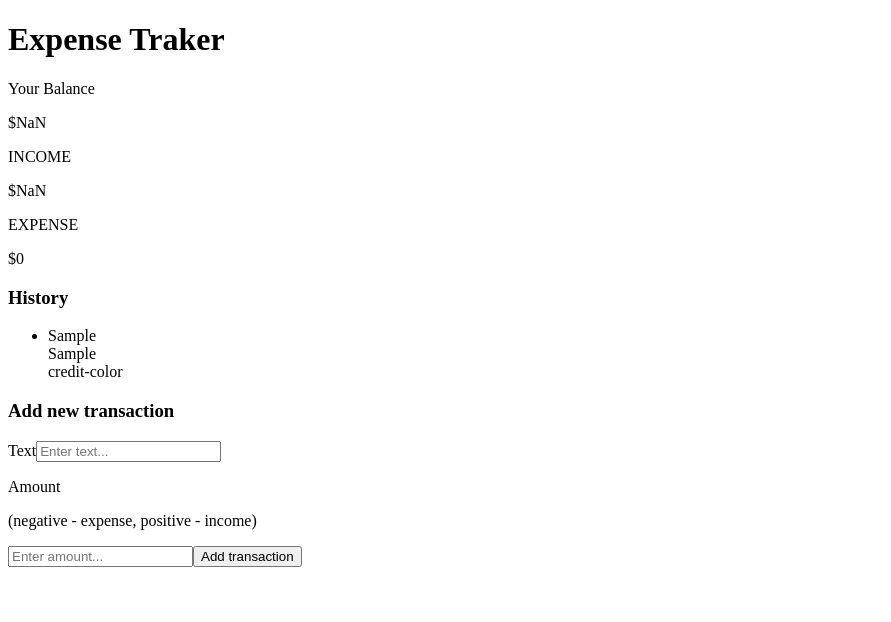
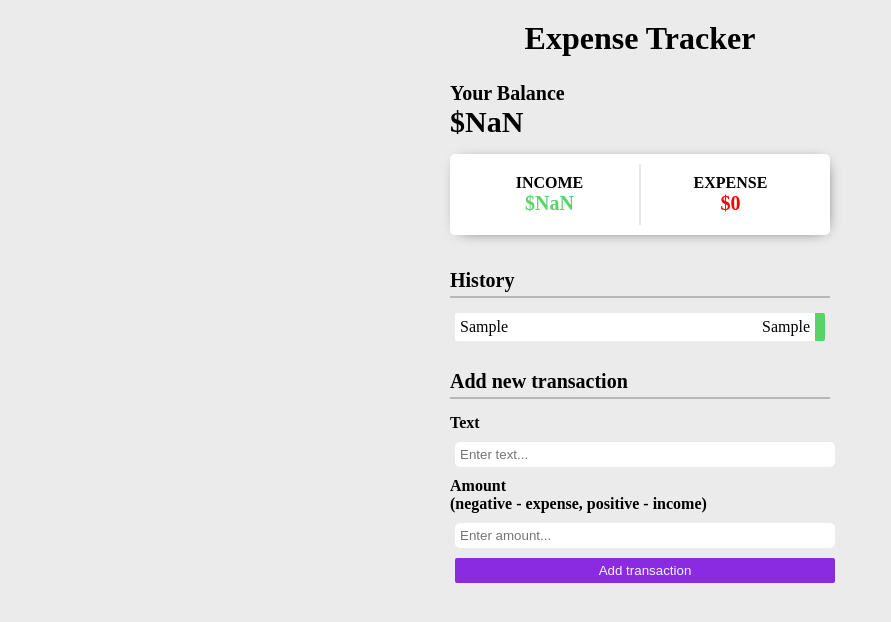
Before and after one commit to RaoAbhimanyuYadav/moneytracker, a React (Create React App) app: page / in a window 1280 px wide. Both pictures are taken after typing "Sample", "Sample" into the empty fields and a click on the button "Add transaction". Shown: the top 622 px of the page, without its empty margins (0-891 px from the left). Built offline with nearby package versions, Linux system fonts and the light colour scheme.

Commit message:
CSS completed

```diff
--- a/src/AddTrans.js
+++ b/src/AddTrans.js
@@ -1,50 +1,52 @@
-import React, { useState } from 'react'
-import { connect } from 'react-redux';
-
+import React, { useState } from "react";
+import { connect } from "react-redux";
+import "./addtrans.css";
 const AddTrans = (props) => {
-    const [amount,setAmount] = useState('');
-    const [type,setType] = useState('');
-    const [color,setColor] = useState('credit-color')
-    const handleText = (e)=>{
-        setType(e.target.value.trim())
+  const [amount, setAmount] = useState("");
+  const [type, setType] = useState("");
+  const [color, setColor] = useState("credit-color");
+  const handleText = (e) => {
+    setType(e.target.value.trim());
+  };
+  const handleAmount = (e) => {
+    setAmount(e.target.value.trim());
+    if (amount.substring(0, 1) === "-") {
+      setColor("debit-color");
+    } else {
+      setColor("credit-color");
     }
-    const handleAmount =(e)=>{
-        setAmount(e.target.value.trim())
-        if(amount.substring(0,1)==="-"){
-          setColor('debit-color')
-        }else{
-          setColor('credit-color')
-        }
-    }
-    const  handleSubmit = (e)=>{
-        e.preventDefault()
-        const key = new Date();
-        const transaction = {color,type,amount,key}
-        console.log(transaction)
-        setAmount('')
-        setType('')
-        props.addTrans(transaction)
-
-
-
-    }
+  };
+  const handleSubmit = (e) => {
+    e.preventDefault();
+    const key = new Date();
+    const transaction = { color, type, amount, key };
+    console.log(transaction);
+    setAmount("");
+    setType("");
+    props.addTrans(transaction);
+  };
   return (
-    <div className='add-tansaction'>
+    <div className="add-tansaction">
       <h3>Add new transaction</h3>
       <form onSubmit={handleSubmit}>
-          <label htmlFor='Text'>Text</label>
-          <input placeholder='Enter text...' name='Text' value={type} onChange={handleText}/>
-          <label htmlFor='Amount'><p>Amount</p><p>(negative - expense, positive - income)</p></label>
-          <input name='Amount' placeholder='Enter amount...' value={amount} onChange={handleAmount}/>
-          <button>Add transaction</button>
+        <label htmlFor="Text">Text</label>
+        <input placeholder="Enter text..." name="Text" value={type} onChange={handleText} />
+        <label htmlFor="Amount">
+          <p>Amount</p>
+          <p>(negative - expense, positive - income)</p>
+        </label>
+        <input name="Amount" placeholder="Enter amount..." value={amount} onChange={handleAmount} />
+        <button>Add transaction</button>
       </form>
     </div>
-  )
-}
-const mapReducerToProps =(dispatch)=>{
-  return{
-    addTrans:(tran)=>{dispatch({type:"ADD_TRAN",transaction:tran})},
-  }
-}
+  );
+};
+const mapReducerToProps = (dispatch) => {
+  return {
+    addTrans: (tran) => {
+      dispatch({ type: "ADD_TRAN", transaction: tran });
+    },
+  };
+};
 
-export default connect(null,mapReducerToProps)(AddTrans)
+export default connect(null, mapReducerToProps)(AddTrans);
--- a/src/App.js
+++ b/src/App.js
@@ -1,27 +1,40 @@
 import AddTrans from "./AddTrans";
 import History from "./History";
 import { connect } from "react-redux";
-
+import "./app.css";
 
 function App(props) {
   return (
-    <div className="App">
-      <div className="balance">
-        <h1>Expense Traker</h1>
-        <div><p>Your Balance</p><p>$<span>{props.amount}</span></p></div>
-     </div>
-     <div className="counter">
-      <div className="income"><p>INCOME</p><p>$<span>{props.income}</span></p></div>
-      <div className="expense"><p>EXPENSE</p><p>$<span>{props.expense}</span></p></div>
-     </div>
-     <History/>
-     <AddTrans/>
+    <div className="app">
+      <div>
+        <h1>Expense Tracker</h1>
+        <div className="balance">
+          <p>Your Balance</p>
+          <p>
+            $<span>{props.amount}</span>
+          </p>
+        </div>
+      </div>
+      <div className="counter">
+        <div className="income">
+          <p>INCOME</p>
+          <p>
+            $<span>{props.income}</span>
+          </p>
+        </div>
+        <div className="expense">
+          <p>EXPENSE</p>
+          <p>
+            $<span>{props.expense}</span>
+          </p>
+        </div>
+      </div>
+      <History />
+      <AddTrans />
     </div>
   );
 }
-const mapStateToProps = (state)=>{
-  return {amount:state.amount,
-    income:state.income,
-    expense:state.expense
-}}
+const mapStateToProps = (state) => {
+  return { amount: state.amount, income: state.income, expense: state.expense };
+};
 export default connect(mapStateToProps)(App);
--- a/src/History.js
+++ b/src/History.js
@@ -1,31 +1,29 @@
-import React from 'react'
-import { connect } from 'react-redux'
-
+import React from "react";
+import { connect } from "react-redux";
+import "./history.css";
 const History = (props) => {
-
   return (
-    <div className='history'>
+    <div className="history">
       <h3>History</h3>
       <ul>
-
         {!props.state.length && <div>No Transition</div>}
-            {props.state && props.state.map((detail)=>{
-                return(
+        {props.state &&
+          props.state.map((detail) => {
+            return (
               <li key={detail.key}>
-                        <div>
-                            <div>{detail.type}</div>
-                            <div>{detail.amount}</div>
+                <div className="transition">
+                  <div className="trans-type">{detail.type}</div>
+                  <div className="trans-amount">{detail.amount}</div>
                 </div>
-                        <div>{detail.color}</div>
+                <div className={`trans-color ${detail.color}`}></div>
               </li>
-                )
+            );
           })}
       </ul>
-
     </div>
-  )
-}
-const mapStateToProps = (state)=>{
-    return {state:state.transactions
-  }}
-export default connect(mapStateToProps)(History)
+  );
+};
+const mapStateToProps = (state) => {
+  return { state: state.transactions };
+};
+export default connect(mapStateToProps)(History);
--- /dev/null
+++ b/src/addtrans.css
@@ -0,0 +1,26 @@
+.add-tansaction{
+    margin: 10px;
+}
+label{
+    display: block;
+    padding: 5px 0px 5px 0px;
+    font-weight: bolder;
+}
+input{
+    margin: 5px;
+    border-radius: 5px;
+    border: none;
+    padding: 5px;
+    display: block;
+    width: 100%;
+    box-sizing: border-box;
+}
+button{
+    border-radius: 2px;
+    border: none;
+    padding: 5px;
+    background-color: blueviolet;
+    color: aliceblue;
+    width: 100%;
+    margin: 5px;
+}
--- /dev/null
+++ b/src/app.css
@@ -0,0 +1,66 @@
+*{
+    margin: 0;
+    padding: 0;
+}
+
+body{
+    display: flex;
+    justify-content: space-around;
+    background-color: rgba(234, 234, 234, 0.916);
+}
+
+.app{
+    min-width:400px;
+
+}
+h1{
+    text-align: center;
+    padding: 20px;
+}
+.balance{
+    padding: 5px 10px;
+    font-weight: bolder;
+}
+.balance p{
+    font-size: 25px;
+}
+.counter{
+    display: flex;
+    justify-content: center;
+    text-align: center;
+    background-color: white;
+    margin: 10px;
+    padding: 10px;
+    border-radius: 5px;
+    box-shadow: 2px 2px 15px -7.9px black;
+}
+.income , .expense{
+    width: 100%;
+    padding: 10px;
+    font-weight: bolder;
+}
+.income{
+    border-right: 2px solid rgb(231, 231, 231);
+}
+
+#root > div > div:nth-child(1) > div > p:nth-child(1){
+    font-size: 20px;
+}
+#root > div > div:nth-child(1) > div > p:nth-child(2){
+    font-size: 30px;
+}
+#root > div > div.counter > div.income > p:nth-child(2){
+    font-size: 20px;
+    color: rgb(88, 211, 102);
+}
+#root > div > div.counter > div.expense > p:nth-child(2){
+    font-size: 20px;
+    color: red;
+}
+
+.debit-color{
+    background-color: red;
+}
+.credit-color{
+    background-color: rgb(88, 211, 102);
+}
--- /dev/null
+++ b/src/history.css
@@ -0,0 +1,39 @@
+.history{
+    padding: 10px;
+}
+h3{
+    margin: 10px 0;
+    padding: 4px 0;
+    border-bottom: 2px solid rgb(184, 184, 184);;
+    font-size: 20px;
+}
+.history ul{
+    list-style-type: none;
+}
+.history ul li{
+    display: flex;
+    justify-content: center;
+    position: relative;
+    /* box-shadow: 2px 2px 15px -7.9px black; */
+    padding: 5px;
+
+}
+.transition{
+    flex-grow: 2;
+    display: flex;
+    justify-content: space-between;
+    background-color: white;
+    padding: 5px;
+    border-radius: 2px 0px 0px 2px;
+    margin-right: 0;
+    overflow: hidden;
+}
+.trans-color{
+    border-radius: 0px 2px 2px 0px;
+   background-color: aqua;
+   min-width: 10px;
+   padding: 5px ;
+   box-sizing: border-box;
+   position: relative;
+
+}
```
Lines whose indentation alone changed are shown as unchanged.
